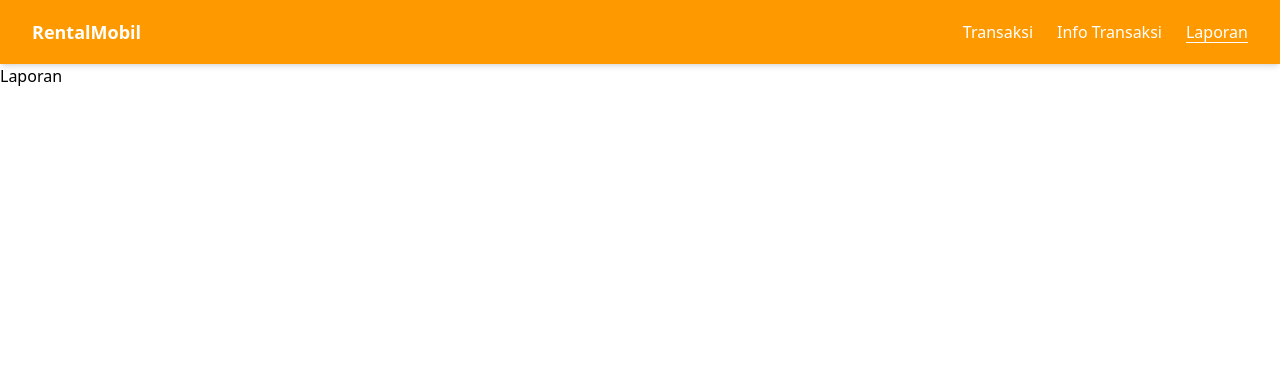
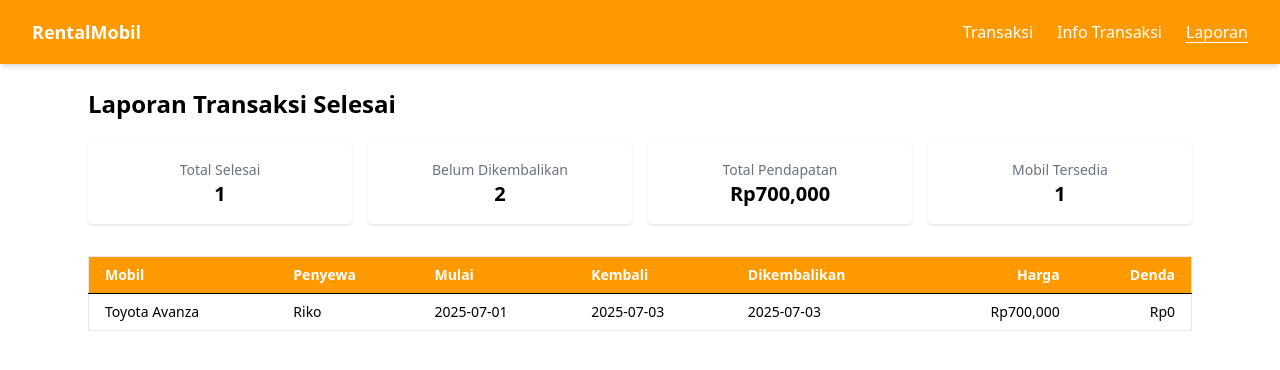
Before and after one commit to Mayriza18/mfawwazakifmairiza-uaspbk, a Vue app: page /laporan in a window 1280 px wide. Shown: the top 370 px of the page. Built offline with nearby package versions, Linux system fonts and the light colour scheme; data requests are answered from the project's data file.

Commit message:
create Laporan view

```diff
--- a/src/views/Laporan.vue
+++ b/src/views/Laporan.vue
@@ -1,3 +1,90 @@
 <template>
-    Laporan
+  <div class="p-6 max-w-6xl mx-auto">
+    <h1 class="text-2xl font-bold mb-6">Laporan Transaksi Selesai</h1>
+
+    <!-- 📊 Ringkasan -->
+    <div class="grid grid-cols-1 sm:grid-cols-2 md:grid-cols-4 gap-4 mb-8">
+      <div class="bg-white p-4 shadow rounded text-center">
+        <h2 class="text-sm text-gray-500">Total Selesai</h2>
+        <p class="text-xl font-bold">{{ transaksiSelesai.length }}</p>
+      </div>
+      <div class="bg-white p-4 shadow rounded text-center">
+        <h2 class="text-sm text-gray-500">Belum Dikembalikan</h2>
+        <p class="text-xl font-bold">{{ transaksiAktif.length }}</p>
+      </div>
+      <div class="bg-white p-4 shadow rounded text-center">
+        <h2 class="text-sm text-gray-500">Total Pendapatan</h2>
+        <p class="text-xl font-bold">Rp{{ totalPendapatan.toLocaleString() }}</p>
+      </div>
+      <div class="bg-white p-4 shadow rounded text-center">
+        <h2 class="text-sm text-gray-500">Mobil Tersedia</h2>
+        <p class="text-xl font-bold">{{ mobilTersedia.length }}</p>
+      </div>
+    </div>
+
+    <!-- 📄 Tabel Laporan -->
+    <div v-if="transaksiSelesai.length === 0" class="text-gray-500">
+      Belum ada transaksi yang selesai.
+    </div>
+    <div v-else class="overflow-x-auto">
+      <table class="min-w-full bg-white border border-gray-200 rounded shadow text-sm">
+        <thead class="bg-amber-500 text-white">
+          <tr>
+            <th class="px-4 py-2 text-left">Mobil</th>
+            <th class="px-4 py-2 text-left">Penyewa</th>
+            <th class="px-4 py-2 text-left">Mulai</th>
+            <th class="px-4 py-2 text-left">Kembali</th>
+            <th class="px-4 py-2 text-left">Dikembalikan</th>
+            <th class="px-4 py-2 text-right">Harga</th>
+            <th class="px-4 py-2 text-right">Denda</th>
+          </tr>
+        </thead>
+        <tbody>
+          <tr
+            v-for="trx in transaksiSelesai"
+            :key="trx.id"
+            class="border-t hover:bg-gray-50"
+          >
+            <td class="px-4 py-2">{{ getMobil(trx.mobil_id)?.nama }}</td>
+            <td class="px-4 py-2">{{ trx.nama_penyewa }}</td>
+            <td class="px-4 py-2">{{ trx.tanggal_mulai }}</td>
+            <td class="px-4 py-2">{{ trx.tanggal_kembali }}</td>
+            <td class="px-4 py-2">{{ trx.tanggal_dikembalikan }}</td>
+            <td class="px-4 py-2 text-right">Rp{{ trx.total_harga.toLocaleString() }}</td>
+            <td class="px-4 py-2 text-right">Rp{{ trx.denda_total.toLocaleString() }}</td>
+          </tr>
+        </tbody>
+      </table>
+    </div>
+  </div>
 </template>
+
+<script setup>
+import { useTransaksiStore } from '@/stores/transaksiStore'
+import { useMobilStore } from '@/stores/mobilStore'
+import { computed, onMounted } from 'vue'
+
+const transaksiStore = useTransaksiStore()
+const mobilStore = useMobilStore()
+
+onMounted(() => {
+  transaksiStore.fetchTransaksi()
+  mobilStore.fetchMobil()
+})
+
+const transaksiSelesai = computed(() => transaksiStore.transaksiSelesai)
+const transaksiAktif = computed(() => transaksiStore.transaksiAktif)
+const mobilTersedia = computed(() => mobilStore.mobilTersedia)
+
+// Hitung pendapatan total dari transaksi selesai
+const totalPendapatan = computed(() =>
+  transaksiSelesai.value.reduce(
+    (total, trx) => total + trx.total_harga + trx.denda_total,
+    0
+  )
+)
+
+function getMobil(id) {
+  return mobilStore.getMobilById(id)
+}
+</script>
```
